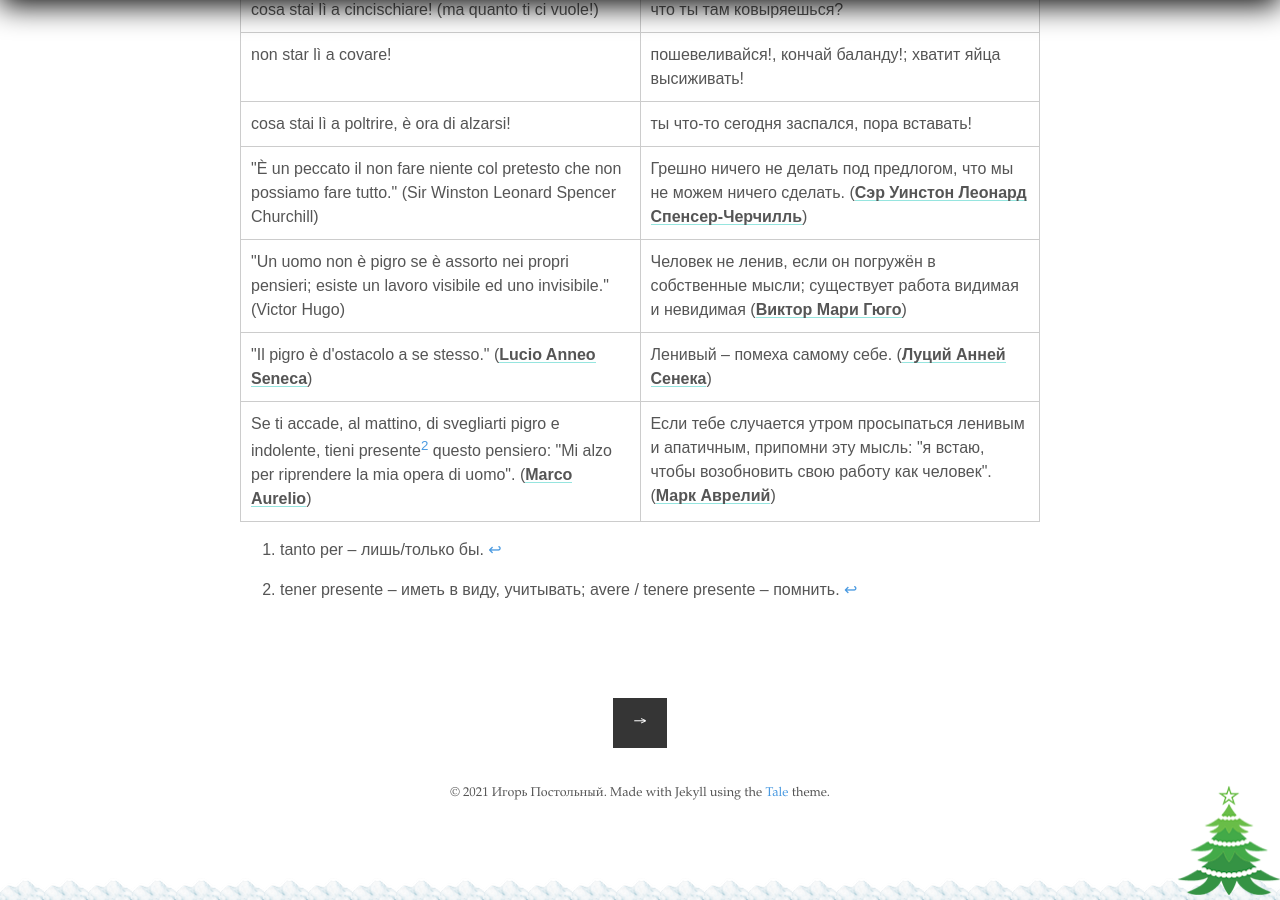
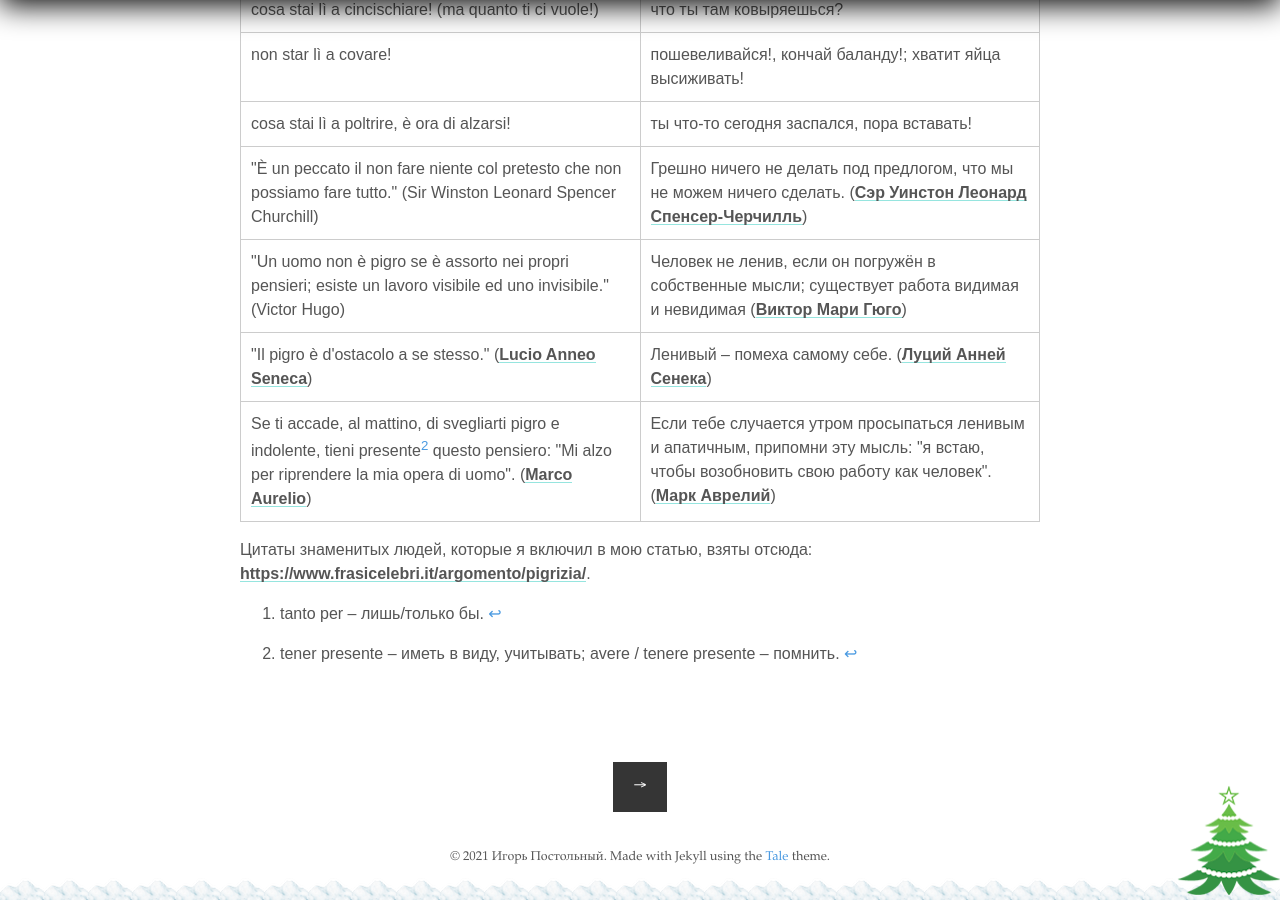
Before and after one commit to postolny/postolny.github.io, a Jekyll site: the page built from _posts/2021-01-16-sulla-pigrizia.md, in a window 1280 px wide and 900 px high, scrolled down 2626 px. Built offline with Jekyll 4.4.1, drawn with Linux system fonts in a browser that asks for light colours; nearby versions of some CDN libraries.

Commit message:
Update 2021-01-16-sulla-pigrizia.md

```diff
--- a/_posts/2021-01-16-sulla-pigrizia.md
+++ b/_posts/2021-01-16-sulla-pigrizia.md
@@ -58,6 +58,8 @@ Ecco, c'era la pigrizia di fare 50 metri per andare negli spogliatoi, tanto per[
 |"Il pigro è d'ostacolo a se stesso." ([Lucio Anneo Seneca](https://it.wikipedia.org/wiki/Lucio_Anneo_Seneca))|Ленивый – помеха самому себе. ([Луций Анней Сенека](https://ru.wikipedia.org/wiki/Луций_Анней_Сенека))|
 |Se ti accade, al mattino, di svegliarti pigro e indolente, tieni presente[^2] questo pensiero: "Mi alzo per riprendere la mia opera di uomo". ([Marco Aurelio](https://it.wikipedia.org/wiki/Marco_Aurelio))|Если тебе случается утром просыпаться ленивым и апатичным, припомни эту мысль: "я встаю, чтобы возобновить свою работу как человек". ([Марк Аврелий](https://ru.wikipedia.org/wiki/Марк_Аврелий))|
 
+Цитаты знаменитых людей, которые я включил в мою статью, взяты отсюда: [https://www.frasicelebri.it/argomento/pigrizia/](https://www.frasicelebri.it/argomento/pigrizia/).
+
 [^1]: tanto per – лишь/только бы.
 
 [^2]: tener presente – иметь в виду, учитывать; avere / tenere presente – помнить.
```
